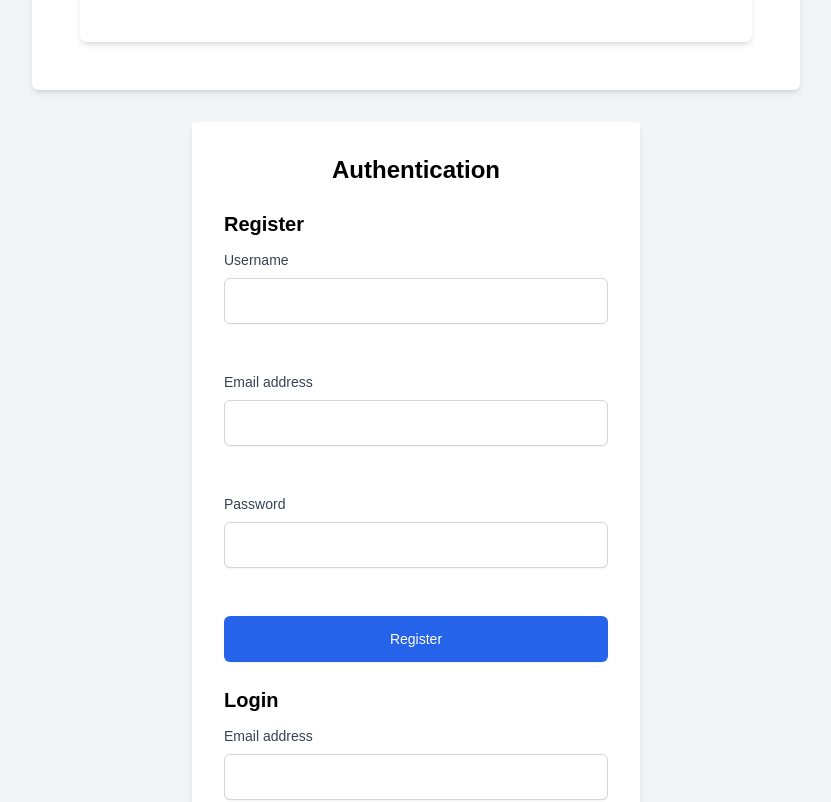
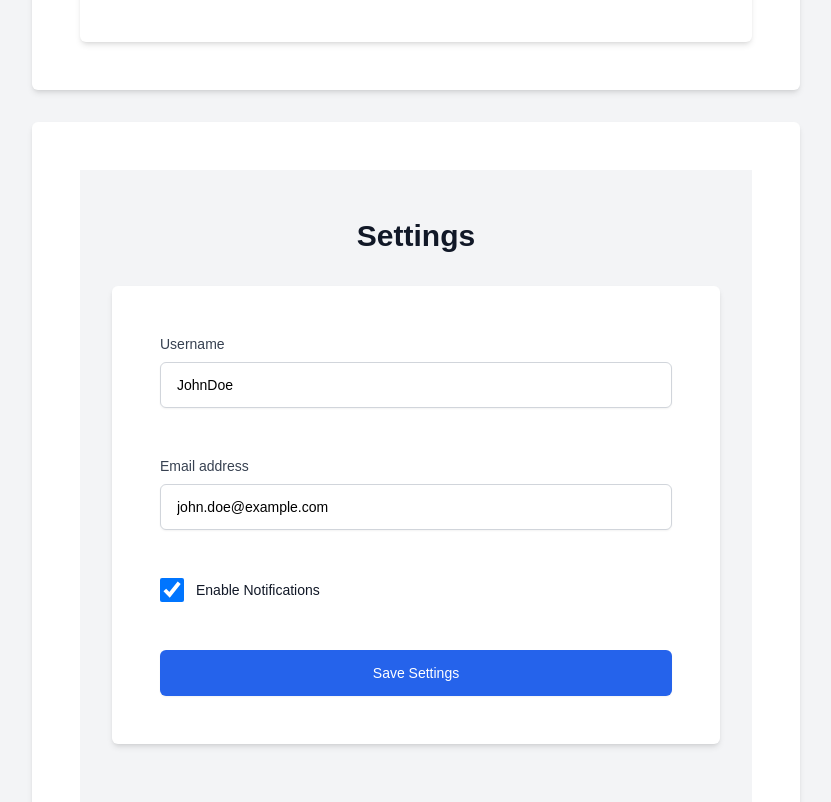
Before and after one commit to MarcosOlivaKaczmarek/water-bottle-app, a React app: page /settings in a window 1280 px wide. Shown: the part 3180-3982 px from the top of the page, without its empty margins (224-1055 px from the left). Built offline with nearby package versions, Linux system fonts and the light colour scheme; no server answers; the HTML template or start-up script is replaced by a standard one.

Commit message:
feat: Frontend: Implement Settings Page (iteration 1)

```diff
--- a/src/App.tsx
+++ b/src/App.tsx
@@ -11,6 +11,7 @@
 import ReminderSetup from './components/ReminderSetup'
 import HistoricalData from './components/HistoricalData'
 import WaterBottleProfiles from './components/WaterBottleProfiles'
+import SettingsPage from './pages/SettingsPage'
 
 function App() {
   const handleGoalSet = (goal: number) => {
@@ -64,6 +65,9 @@
           <div className="rounded-md bg-white p-6 shadow-md">
             <WaterBottleProfiles />
           </div>
+          <div className="rounded-md bg-white p-6 shadow-md">
+            <SettingsPage />
+          </div>
           <AuthPage />
         </div>
       </div>
--- /dev/null
+++ b/src/pages/SettingsPage.tsx
@@ -0,0 +1,102 @@
+import React, { useState } from 'react'
+
+const SettingsPage = () => {
+  const [profile, setProfile] = useState({
+    username: 'JohnDoe',
+    email: 'john.doe@example.com',
+    notificationsEnabled: true,
+  })
+
+  const handleInputChange = (e: React.ChangeEvent<HTMLInputElement>) => {
+    const { name, value, type, checked } = e.target
+    setProfile((prevProfile) => ({
+      ...prevProfile,
+      [name]: type === 'checkbox' ? checked : value,
+    }))
+  }
+
+  const handleSubmit = (e: React.FormEvent) => {
+    e.preventDefault()
+    // Implement API call to update settings
+    console.log('Settings updated:', profile)
+    alert('Settings saved!')
+  }
+
+  return (
+    <div className="flex min-h-screen flex-col items-center justify-start bg-gray-100 py-12 px-4 sm:px-6 lg:px-8">
+      <div className="w-full max-w-3xl space-y-8">
+        <div>
+          <h1 className="text-center text-3xl font-extrabold text-gray-900">
+            Settings
+          </h1>
+        </div>
+        <div className="rounded-md bg-white p-6 shadow-md">
+          <form onSubmit={handleSubmit} className="space-y-6">
+            <div>
+              <label
+                htmlFor="username"
+                className="block text-sm font-medium text-gray-700"
+              >
+                Username
+              </label>
+              <div className="mt-1">
+                <input
+                  id="username"
+                  name="username"
+                  type="text"
+                  className="block w-full appearance-none rounded-md border border-gray-300 px-3 py-2 placeholder-gray-400 shadow-sm focus:border-blue-500 focus:outline-none focus:ring-blue-500 sm:text-sm"
+                  value={profile.username}
+                  onChange={handleInputChange}
+                />
+              </div>
+            </div>
+            <div>
+              <label
+                htmlFor="email"
+                className="block text-sm font-medium text-gray-700"
+              >
+                Email address
+              </label>
+              <div className="mt-1">
+                <input
+                  id="email"
+                  name="email"
+                  type="email"
+                  className="block w-full appearance-none rounded-md border border-gray-300 px-3 py-2 placeholder-gray-400 shadow-sm focus:border-blue-500 focus:outline-none focus:ring-blue-500 sm:text-sm"
+                  value={profile.email}
+                  onChange={handleInputChange}
+                />
+              </div>
+            </div>
+            <div className="flex items-center">
+              <input
+                id="notificationsEnabled"
+                name="notificationsEnabled"
+                type="checkbox"
+                className="h-4 w-4 rounded border-gray-300 text-blue-600 focus:ring-blue-500"
+                checked={profile.notificationsEnabled}
+                onChange={handleInputChange}
+              />
+              <label
+                htmlFor="notificationsEnabled"
+                className="ml-2 block text-sm text-gray-900"
+              >
+                Enable Notifications
+              </label>
+            </div>
+            <div>
+              <button
+                type="submit"
+                className="flex w-full justify-center rounded-md border border-transparent bg-blue-600 py-2 px-4 text-sm font-medium text-white shadow-sm hover:bg-blue-700 focus:outline-none focus:ring-2 focus:ring-blue-500 focus:ring-offset-2"
+              >
+                Save Settings
+              </button>
+            </div>
+          </form>
+        </div>
+      </div>
+    </div>
+  )
+}
+
+export default SettingsPage
```
